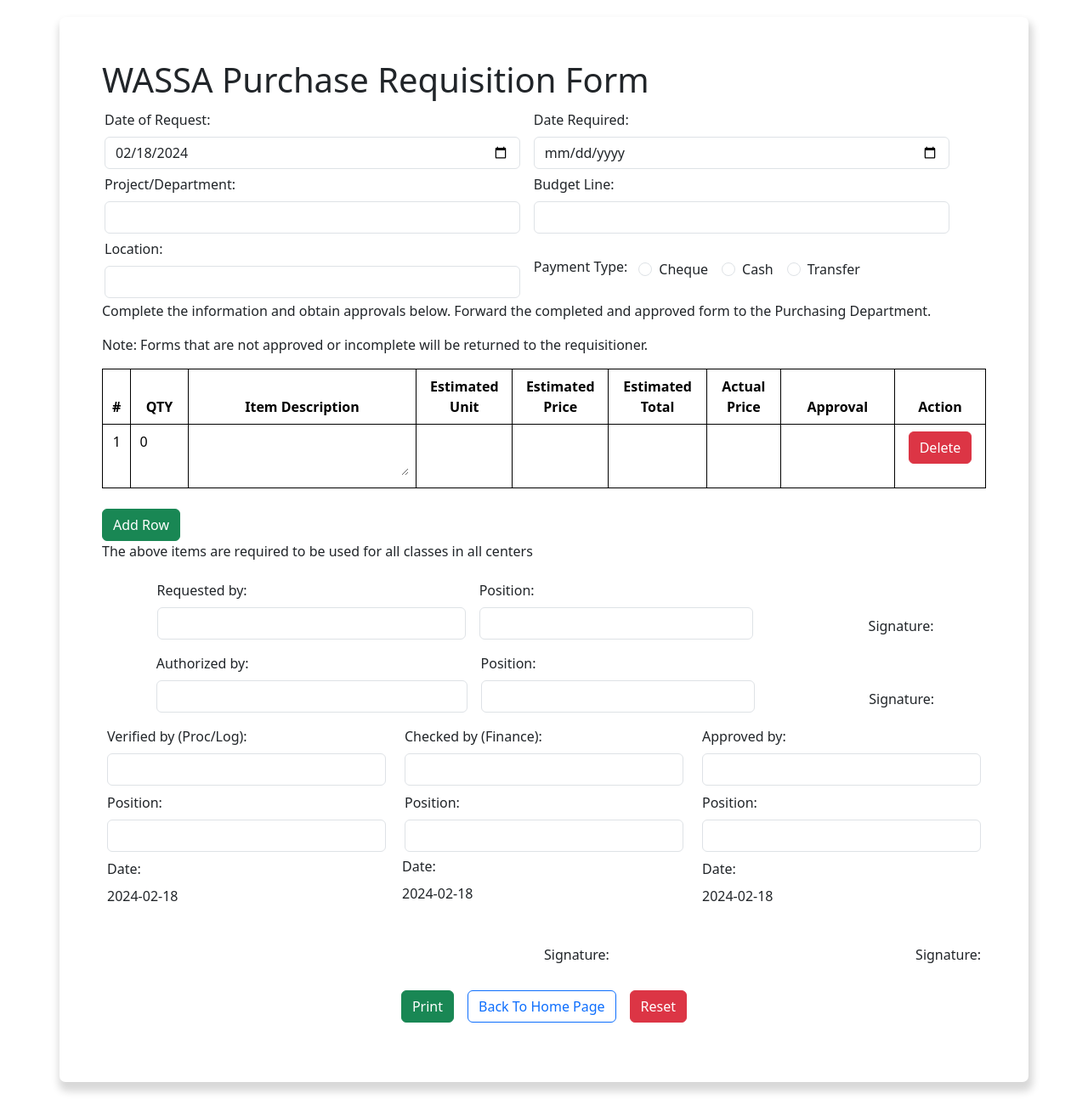
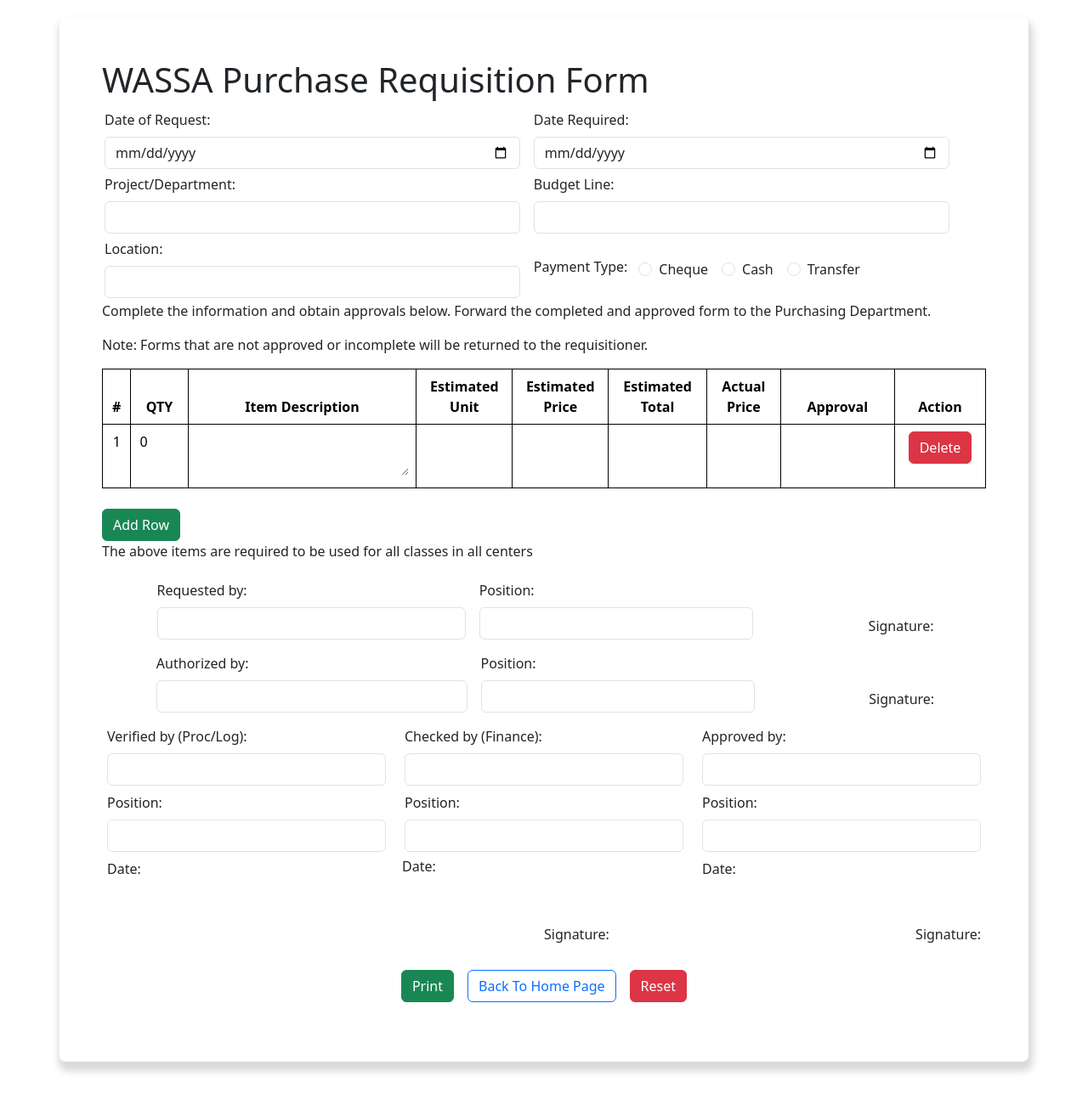
Before and after one commit to MuhammadShabib/form-system-management, a React (Create React App) app: page /RequestForm in a window 1280 px wide. Shown: the whole page at 85% size. After the commit the page ends 1270 px from the top, so only its background shows below. Built offline with nearby package versions, Linux system fonts and the light colour scheme.

Commit message:
Correcting the date in Request form

```diff
--- a/src/Pages/RequestForm/RequestForm.js
+++ b/src/Pages/RequestForm/RequestForm.js
@@ -5,7 +5,7 @@
 import "bootstrap/dist/css/bootstrap.min.css"
 import RequestTable from "../../Components/TableOfRequest/TableOfRequest"
 const RequestForm = () => {
-    // const [dateOfRequest, setDateOfRequest] = useState('');
+    const [dateOfRequest, setDateOfRequest] = useState('');
     const [dateRequired, setDateRequired] = useState('');
     const [projectDepartment, setProjectDepartment] = useState('');
     const [budgetLine, setBudgetLine] = useState('');
@@ -24,12 +24,6 @@
     const [position4, setPosition4] = useState('');
     const [approvedBy, setApprovedBy] = useState('');
     const [position5, setPosition5] = useState('');
-
-    const now = new Date();
-    // Format the date components
-    const day = ("0" + now.getDate()).slice(-2);
-    const month = ("0" + (now.getMonth() + 1)).slice(-2);
-    const today = now.getFullYear() + "-" + month + "-" + day;
     return (
         <div className="container">
             <form>
@@ -37,8 +31,8 @@
                 <div className="beside">
                     <div>
                         <label className="form-label">Date of Request:</label>
-                        <input className="form-control" type="date" id="date1" value={today} />
-                        {/* value={dateOfRequest} onChange={(e) => setDateOfRequest(e.target.value)} */}
+                        <input className="form-control" type="date" id="date1" value={dateOfRequest} onChange={(e) => setDateOfRequest(e.target.value)} />
+
                     </div>
                     <div>
                         <label className="form-label">Date Required:</label>
@@ -141,7 +135,7 @@
                         <div>
                             <label className="form-label">Date:</label>
 
-                            <p>{today}</p>
+                            <p>{dateOfRequest}</p>
                         </div>
                     </div>
                     <div className="on">
@@ -161,7 +155,7 @@
                         </div>
                         <label className="form-label">Date:</label>
 
-                        <p>{today}</p>
+                        <p>{dateOfRequest}</p>
                     </div>
                     <div className="on">
                         <div>
@@ -183,7 +177,7 @@
                         <div>
                             <label className="form-label">Date:</label>
 
-                            <p>{today}</p>
+                            <p>{dateOfRequest}</p>
                         </div>
                     </div>
 
```
